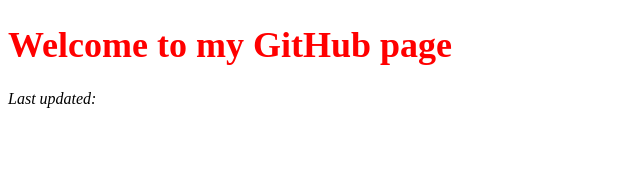
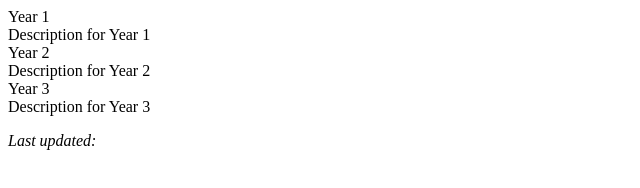
Before and after one commit to YNx23/test_website, a plain HTML site: page index.html in a window 1280 px wide. Shown: the whole page, without its empty margins (0-640 px from the left). Drawn offline with Linux system fonts and the light colour scheme; no server answers.

Commit message:
Update index.html

```diff
--- a/index.html
+++ b/index.html
@@ -1,12 +1,27 @@
 <!DOCTYPE html>
-<html>
+<html lang="en">
 <head>
-  <title>GitHub Page</title>
+  <meta charset="UTF-8">
+  <meta name="viewport" content="width=device-width, initial-scale=1.0">
   <link rel="stylesheet" type="text/css" href="styles.css">
   <script src="lastUpdated.js"></script>
+  <title>GitHub Page</title>
 </head>
 <body>
-  <h1>Welcome to my GitHub page</h1>
+  <div class="container">
+    <div class="cv-entry">
+      <div class="year">Year 1</div>
+      <div class="description">Description for Year 1</div>
+    </div>
+    <div class="cv-entry">
+      <div class="year">Year 2</div>
+      <div class="description">Description for Year 2</div>
+    </div>
+    <div class="cv-entry">
+      <div class="year">Year 3</div>
+      <div class="description">Description for Year 3</div>
+    </div>
+  </div>
   <p>Last updated: <span id="lastUpdated"></span></p>
 </body>
 </html>
```
